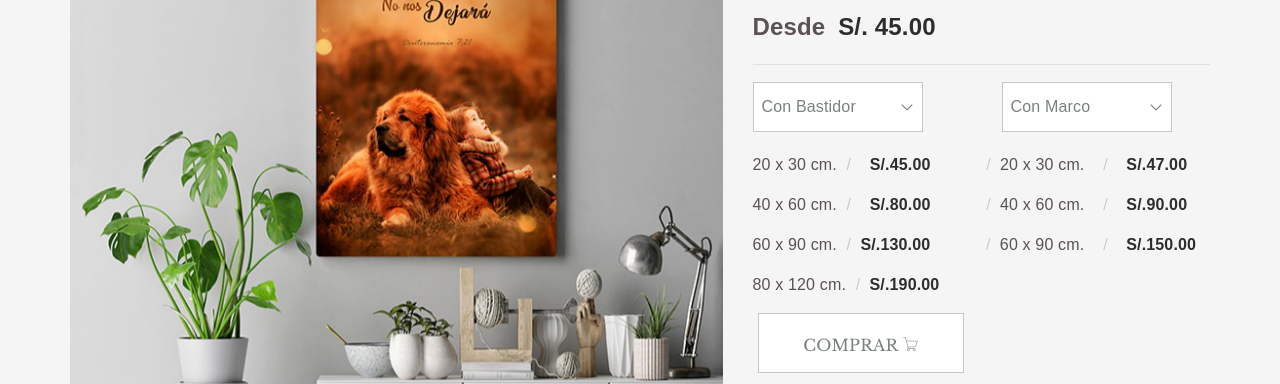
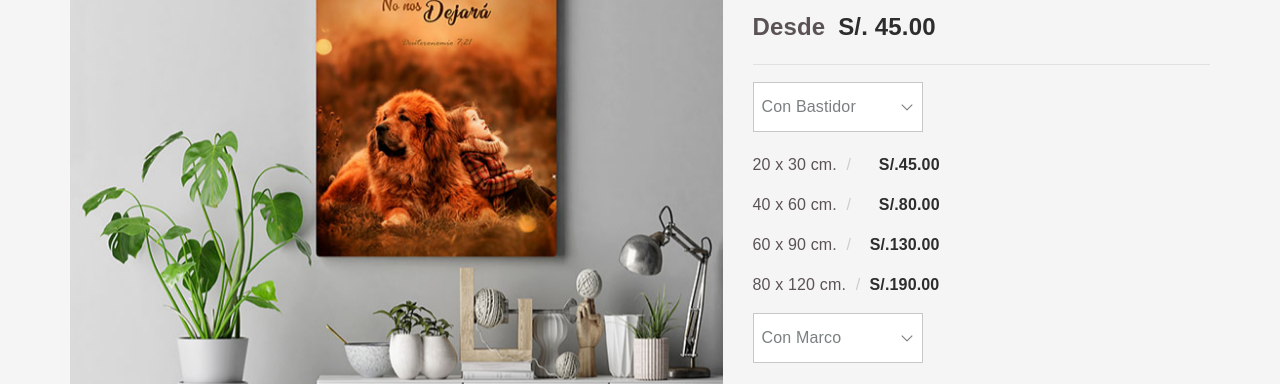
Before and after one commit to Bontosartebiblico/bontos, a plain HTML site: page deutoronomio7-21.html in a window 1280 px wide. Shown: the part 401-785 px from the top of the page. Drawn offline with nearby package versions, Linux system fonts and the light colour scheme; a web font is replaced by a local one.

Commit message:
primer cambio

```diff
--- a/deutoronomio7-21.html
+++ b/deutoronomio7-21.html
@@ -330,7 +330,57 @@
 
 
 									</select>
-									 &nbsp &nbsp &nbsp &nbsp &nbsp &nbsp &nbsp
+
+
+
+
+
+								</div>
+
+								<div class="item-desc mb-20">
+                            	<ul class="breadcrumb">
+				 			<li> <a >20 x 30 cm.</a> </li>
+
+									<li class="item-current">  &nbsp &nbsp <strong> S/.45.00</strong></li>
+
+
+
+
+				 		</ul>
+
+									<p><ul  class="breadcrumb">
+				 			<li> <a>40 x 60 cm.</a> </li>
+
+				 			<li class="item-current"> &nbsp &nbsp  <strong> S/.80.00</strong></li>
+
+
+
+
+				 		</ul></p>
+
+									<p><ul  class="breadcrumb">
+				 			<li> <a>60 x 90 cm.</a> </li>
+
+				 			<li class="item-current"> &nbsp <strong> S/.130.00</strong></li>
+
+
+
+
+				 		</ul></p>
+
+									<p><ul  class="breadcrumb">
+				 			<li> <a>80 x 120 cm.</a> </li>
+
+				 			<li class="item-current"> <strong> S/.190.00</strong></li>
+
+				 		</ul></p>
+
+
+                            </div>
+
+
+								<div class="mb-25">
+
 									<select>
 										<option>Con Marco</option>
 										<option>Negro</option>
@@ -340,49 +390,36 @@
 
 
 								</div>
+
+
 								<div class="item-desc mb-20">
                             	<ul class="breadcrumb">
 				 			<li> <a >20 x 30 cm.</a> </li>
 
-									<li class="item-current">  &nbsp  <strong> S/.45.00</strong></li>
-									&nbsp  &nbsp &nbsp  &nbsp &nbsp
+									<li class="item-current">  &nbsp  <strong> S/.47.00</strong></li>
 
-									<li> <a >20 x 30 cm.</a> </li>  &nbsp
 
-									<li class="item-current">  &nbsp <strong> S/.47.00</strong></li>
+
 
 				 		</ul>
 
 									<p><ul  class="breadcrumb">
 				 			<li> <a>40 x 60 cm.</a> </li>
 
-				 			<li class="item-current"> &nbsp   <strong> S/.80.00</strong></li>
-									&nbsp  &nbsp &nbsp  &nbsp &nbsp
+				 			<li class="item-current"> &nbsp   <strong> S/.90.00</strong></li>
 
-									<li> <a >40 x 60 cm.</a> </li>  &nbsp
-
-									<li class="item-current">  &nbsp  <strong> S/.90.00</strong></li>
 
 				 		</ul></p>
 
 									<p><ul  class="breadcrumb">
 				 			<li> <a>60 x 90 cm.</a> </li>
 
-				 			<li class="item-current">  <strong> S/.130.00</strong></li>
-								&nbsp  &nbsp &nbsp  &nbsp &nbsp
+				 			<li class="item-current">  <strong> S/.150.00</strong></li>
 
-									<li> <a >60 x 90 cm.</a> </li>  &nbsp
-
-									<li class="item-current">  &nbsp   <strong> S/.150.00</strong></li>
 
 				 		</ul></p>
 
-									<p><ul  class="breadcrumb">
-				 			<li> <a>80 x 120 cm.</a> </li>
 
-				 			<li class="item-current"> <strong> S/.190.00</strong></li>
-
-				 		</ul></p>
 
 
                             </div>
```
Also changed, not shown: apocalipsis5-12.html (+3 -3 lines).
